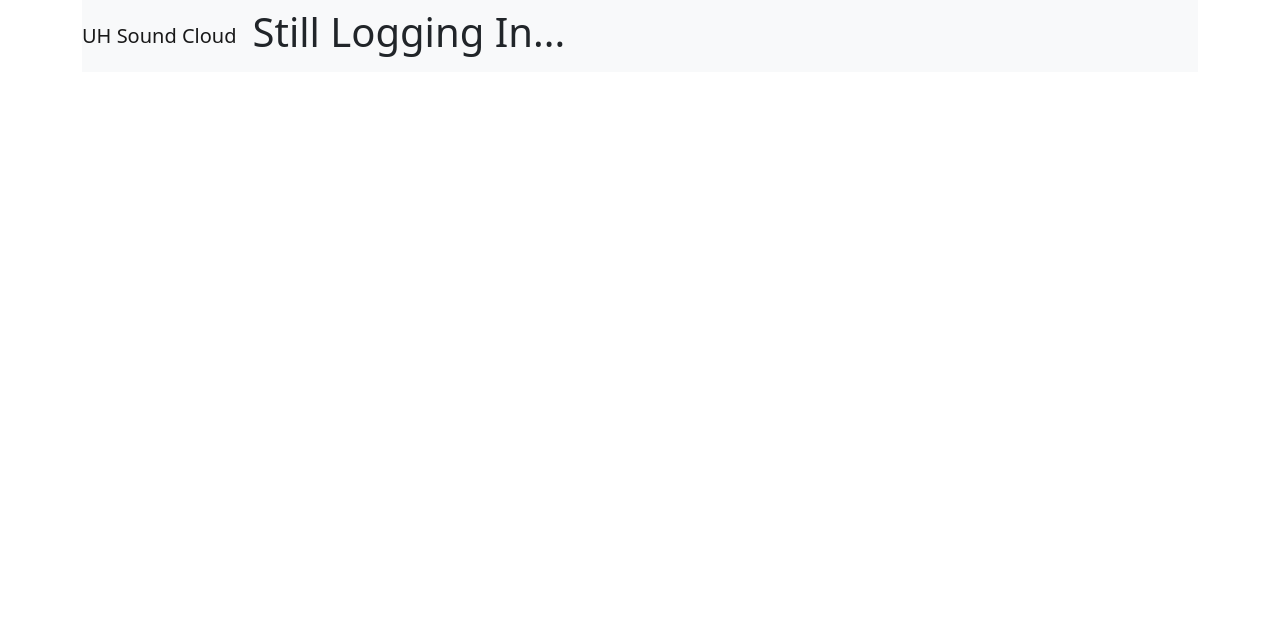
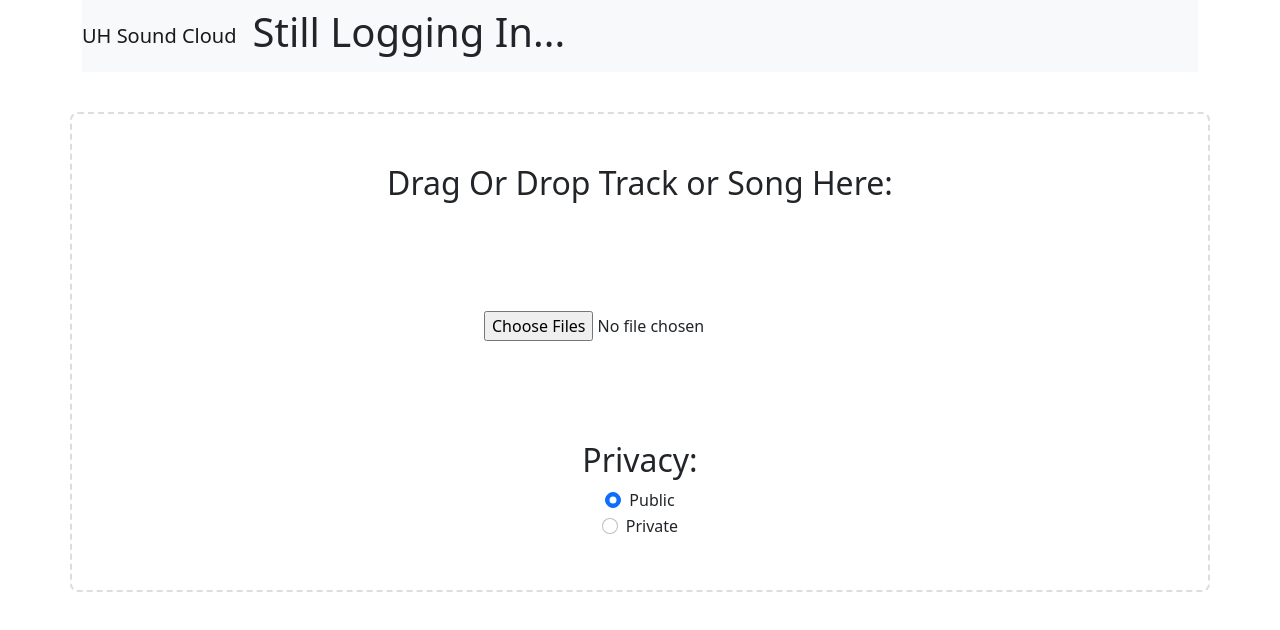
Before and after one commit to jstatus1/MusicPlayer, a React (Create React App) app in the folder musicplayer-frontend/: page /upload in a window 1280 px wide. Shown: the top 630 px of the page. Built offline with nearby package versions, Linux system fonts and the light colour scheme; no server answers.

Commit message:
Creation Of Uploading Song Portion

```diff
--- a/musicplayer-frontend/src/App.js
+++ b/musicplayer-frontend/src/App.js
@@ -6,6 +6,7 @@ import * as actions from './store/actions'
 
 //Component Imports
 import Header from './components/Navbar/header'
+import Upload from './components/Upload/upload'
 import ProfileEdit from './components/profile/profileedit'
 
 //import Routes from './routes'
@@ -32,6 +33,7 @@ class App extends React.Component
                         <Header/>
                         <Route exact path="/" component={Landing}/>
                         <Route exact path="/discovery" component={Dashboard} />
+                        <Route exact path="/upload" component={Upload}></Route>
                         {this.props.auth != null?  <Route exact path={`/${this.props.auth.username}`} component={ProfileEdit} />: null}
 
                     </div>
--- a/musicplayer-frontend/src/components/Navbar/header.js
+++ b/musicplayer-frontend/src/components/Navbar/header.js
@@ -46,7 +46,7 @@ class Header extends Component {
                           <a class="nav-link " aria-current="page" href="#">Upgrade</a>
                         </li>
                         <li className="nav-item">
-                          <a class="nav-link " aria-current="page" href="#">Upload</a>
+                          <a class="nav-link " aria-current="page" href="/upload">Upload</a>
                         </li>
               <li class="nav-item dropdown">
                 <a class="nav-link dropdown-toggle" href="#" id="navbarDropdown" role="button" data-bs-toggle="dropdown" aria-expanded="false">
--- /dev/null
+++ b/musicplayer-frontend/src/components/Upload/upload.css
@@ -0,0 +1,56 @@
+.drop-zone {
+    max-width: 200px;
+    height: 200px;
+    padding: 25px;
+    display: flex;
+    align-items: center;
+    justify-content: center;
+    text-align: center;
+    font-family: "Quicksand", sans-serif;
+    font-weight: 500;
+    font-size: 20px;
+    cursor: pointer;
+    color: #cccccc;
+    border: 2px dashed #da0d2f;
+    border-radius: 10px;
+    position: relative;
+  }
+
+  .drop-zone--over {
+    border-style: solid;
+  }
+
+  .drop-zone__input {
+    display: none;
+  }
+
+  .drop-zone__thumb {
+    width: 100%;
+    height: 100%;
+    border-radius: 10px;
+    overflow: hidden;
+    background-color: #cccccc;
+    background-size: cover;
+    position: relative;
+  }
+
+  .drop-zone__thumb::after {
+    content: attr(data-label);
+    position: absolute;
+    bottom: 0;
+    left: 0;
+    width: 100%;
+    padding: 5px 0;
+    color: #ffffff;
+    background: rgba(0, 0, 0, 0.75);
+    font-size: 14px;
+    text-align: center;
+  }
+
+  .div-wrapper {
+    height: 60vh;
+    margin-top: 40px;
+    border: 2px dashed #ddd;
+    border-radius: 8px;
+    text-align: center;
+}
--- /dev/null
+++ b/musicplayer-frontend/src/components/Upload/upload.js
@@ -0,0 +1,55 @@
+import React, {Component} from 'react'
+import './upload.css'
+
+
+class Upload extends React.Component
+{
+    state = {
+        uploadedSong: []
+    }
+
+    musicUpload = (e) => {
+        this.setState({uploadedSong: e.target.files})
+    }
+
+    render()
+    {
+        return(<React.Fragment>
+        <div className=" row div-wrapper justify-center align-items-center">
+            <div className="col-12">
+            <h2>Drag Or Drop Track or Song Here:</h2>
+            </div>
+            <div class="col-12">
+                    <input
+                        type='file'
+                        className="inputFiles"
+                        id='uploadFiles'
+                        accept="audio/*"
+                        onChange={e => this.musicUpload(e)}
+                        multiple
+                        />
+            </div>
+            <div className="col-12">
+                <form>
+                    <h2>Privacy:</h2>
+                    <div class="form-check">
+                        <label class="form-check-label" for="flexRadioDefault1">
+                        <input class="form-check-input" type="radio" name="flexRadioDefault" id="flexRadioDefault1" checked/>
+                            Public
+                        </label>
+                        </div>
+                        <div class="form-check">
+                        <label class="form-check-label" for="flexRadioDefault2">
+                        <input class="form-check-input" type="radio" name="flexRadioDefault" id="flexRadioDefault2"/>
+                            Private
+                        </label>
+                    </div>
+                </form>
+            </div>
+        </div>
+        </React.Fragment>
+         )
+    }
+}
+
+export default Upload;
```
